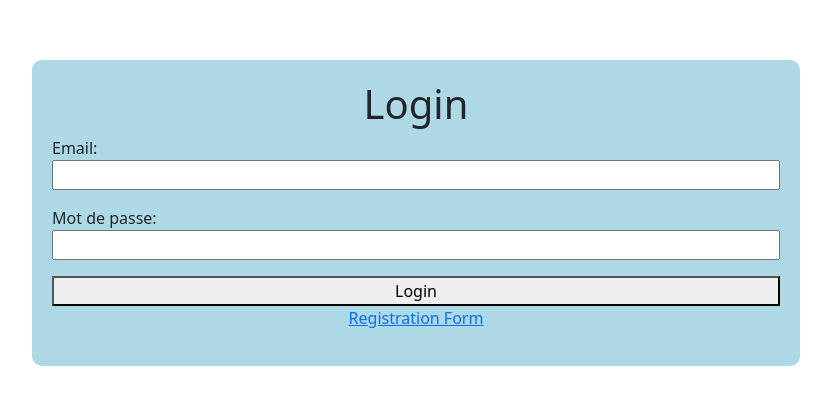
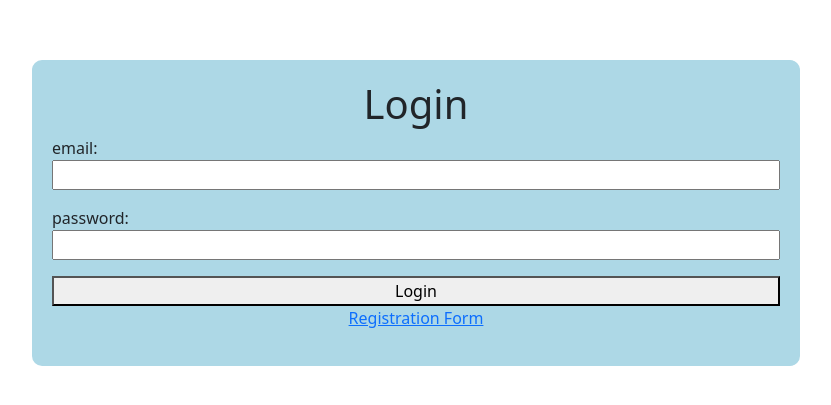
Before and after one commit to nadavby/sachanadav-front, a React (Vite) app: page / in a window 1280 px wide. Shown: the part 187-592 px from the top of the page, without its empty margins (224-1055 px from the left). Built offline with nearby package versions, Linux system fonts and the light colour scheme.

Commit message:
added navigation after registration

```diff
--- a/src/components/Login/index.tsx
+++ b/src/components/Login/index.tsx
@@ -18,7 +18,6 @@ export const Login: FC = () => {
 
       if (response.data.accessToken && response.data.refreshToken) {
         console.log("Login success :", response.data);
-
       }
     } catch (error) {
       console.error(error);
@@ -27,23 +26,44 @@ export const Login: FC = () => {
 
   return (
     <form onSubmit={handleSubmit(onSubmit)}>
-            <div style={{
-            width:'100vw',
-            display:'flex',
-            backgroundColor:'white',
-            height:'100vh',
-            justifyContent:'center',
-            alignItems:'center' }}>
-             <div className='d-flex flex-column ' style={{width:'60%',backgroundColor:'lightblue',padding:'20px',borderRadius:'10px'}}>
-            <h1 style ={{ display:'flex', justifyContent:'center'}}>Login</h1>
-            <label>Email:</label>
-            <input type="email" className="mb-3" {...register("email")} required />
+      <div
+        style={{
+          width: "100vw",
+          display: "flex",
+          backgroundColor: "white",
+          height: "100vh",
+          justifyContent: "center",
+          alignItems: "center",
+        }}
+      >
+        <div
+          className="d-flex flex-column "
+          style={{
+            width: "60%",
+            backgroundColor: "lightblue",
+            padding: "20px",
+            borderRadius: "10px",
+          }}
+        >
+          <h1 style={{ display: "flex", justifyContent: "center" }}>Login</h1>
+          <label>email:</label>
+          <input
+            type="email"
+            className="mb-3"
+            {...register("email")}
+            required
+          />
 
-            <label>Mot de passe:</label>
-            <input type="password" className="mb-3" {...register("password")} required />
+          <label>password:</label>
+          <input
+            type="password"
+            className="mb-3"
+            {...register("password")}
+            required
+          />
 
           <button type="submit">Login</button>
-            <p style={{textAlign:'center'}}>
+          <p style={{ textAlign: "center" }}>
             <Link to="/register">Registration Form</Link>
           </p>
         </div>
--- a/src/components/RegristrationForm/index.tsx
+++ b/src/components/RegristrationForm/index.tsx
@@ -1,105 +1,168 @@
-import { FC, useEffect, useState } from "react"
-import { FontAwesomeIcon } from '@fortawesome/react-fontawesome'
-import { faImage } from '@fortawesome/free-solid-svg-icons'
+import { FC, useEffect, useState } from "react";
+import { FontAwesomeIcon } from "@fortawesome/react-fontawesome";
+import { faImage } from "@fortawesome/free-solid-svg-icons";
 import { useForm } from "react-hook-form";
-import userService, { IUser } from  "../../services/user-service";
+import userService, { IUser } from "../../services/user-service";
 import { CredentialResponse, GoogleLogin } from "@react-oauth/google";
-import avatar from '../../assets/avatar.png';
-import { z } from 'zod';
-import { zodResolver } from '@hookform/resolvers/zod';
-
+import avatar from "../../assets/avatar.png";
+import { z } from "zod";
+import { zodResolver } from "@hookform/resolvers/zod";
+import { useNavigate } from "react-router-dom";
 
 export type formData = z.infer<typeof schema>;
 
 const schema = z.object({
   email: z.string().email(),
-    password: z.string().min(8, 'Password must be at least 8 characters'),
-    img: z.optional(z.instanceof(FileList))
+  password: z.string().min(8, "Password must be at least 8 characters"),
+  img: z.optional(z.instanceof(FileList)),
 });
 
+export const RegistrationForm: FC = () => {
+  const [file, setFile] = useState<File | null>(null);
+  //const inputFileRef= useRef<HTMLInputElement>(null);
+  const navigate = useNavigate();
+  const {
+    register,
+    handleSubmit,
+    watch,
+    formState: { errors },
+  } = useForm<formData>({ resolver: zodResolver(schema) });
+  const [watchImg] = watch(["img"]);
+  const inputFileRef: { current: HTMLInputElement | null } = { current: null };
 
-export const RegistrationForm:FC = () => {
-    const[file,setFile] = useState<File | null>(null);
-    //const inputFileRef= useRef<HTMLInputElement>(null);
-    const {register,handleSubmit, watch,formState:{errors}} = useForm<formData>({resolver: zodResolver(schema)});
-    const [watchImg] = watch(['img']);
-    const inputFileRef:{current:HTMLInputElement | null} = {current:null};
-
-
-
-
-useEffect(()=>{
-    if(watchImg){
+  useEffect(() => {
+    if (watchImg) {
       setFile(watchImg[0]);
     }
-},[watchImg]);
+  }, [watchImg]);
 
-const onSubmit = async (data:formData) => {
-    console.log(data)
-    const { request } = await userService.uploadImage(file as File)
-    request.then((res) => {
-        console.log(res.data)
+  const onSubmit = async (data: formData) => {
+    console.log(data);
+    const { request } = await userService.uploadImage(file as File);
+    request
+      .then((res) => {
+        console.log(res.data);
         const user: IUser = {
           email: data.email,
           password: data.password,
-            imgUrl: res.data.url
-        }
-        const { request } = userService.register(user)
-        request.then((res) => {
-            console.log(res.data)
-        }).catch((error) => {
-            console.error(error)
+          imgUrl: res.data.url,
+        };
+        const { request } = userService.register(user);
+        request
+          .then((res) => {
+            console.log(res.data);
+            navigate("/login");
           })
-    }).catch((error) => {
-        console.error(error)
+          .catch((error) => {
+            console.error(error);
+          });
       })
-
-
-}
+      .catch((error) => {
+        console.error(error);
+      });
+  };
   const onGoogleLoginSuccess = async (response: CredentialResponse) => {
     console.log(response);
-        const {request} =  userService.googleSignIn(response);
-        request.then((res)=>{
+    const { request } = userService.googleSignIn(response);
+    request
+      .then((res) => {
         console.log(res);
-        }).catch((error)=>{
+      })
+      .catch((error) => {
         console.error(error);
       });
+  };
+  const onGoogleLoginError = async () => {
+    console.log("Google login failed");
+  };
 
-
-
-
-}
-const onGoogleLoginError = async () => {
-    console.log('Google login failed');
-}
-
-const {ref,...rest} = register('img');
-    return(
+  const { ref, ...rest } = register("img");
+  return (
     <form onSubmit={handleSubmit(onSubmit)}>
-        <div style={{
-            width:'100vw',
-            display:'flex',
-            backgroundColor:'white',
-            height:'100vh',
-            justifyContent:'center',
-            alignItems:'center'}} >
-        <div className='d-flex flex-column ' style={{width:'60%',backgroundColor:'lightblue',padding:'20px',borderRadius:'10px'}}>
-        <h1 style={{alignSelf:'center'}}>Registration Form</h1>
-        <img src={file?URL.createObjectURL(file):avatar} alt="" style={{width:'200px',height:'200px',alignSelf:'center',borderRadius:'50%',marginBottom:'10px'}}/>
-        <FontAwesomeIcon icon={faImage} className="fa-xl " onClick={()=>{inputFileRef.current?.click()}} style={{alignSelf:'baseline',marginBottom:'20px',marginLeft:'275px'}}/>
-        <input  {...rest} ref={(e)=>{ref(e); inputFileRef.current=e}} id='img' type="file"className="mb-3" accept="image/jpeg,image/png" style={{display:'none'}}/>
+      <div
+        style={{
+          width: "100vw",
+          display: "flex",
+          backgroundColor: "white",
+          height: "100vh",
+          justifyContent: "center",
+          alignItems: "center",
+        }}
+      >
+        <div
+          className="d-flex flex-column "
+          style={{
+            width: "60%",
+            backgroundColor: "lightblue",
+            padding: "20px",
+            borderRadius: "10px",
+          }}
+        >
+          <h1 style={{ alignSelf: "center" }}>Registration Form</h1>
+          <img
+            src={file ? URL.createObjectURL(file) : avatar}
+            alt=""
+            style={{
+              width: "200px",
+              height: "200px",
+              alignSelf: "center",
+              borderRadius: "50%",
+              marginBottom: "10px",
+            }}
+          />
+          <FontAwesomeIcon
+            icon={faImage}
+            className="fa-xl "
+            onClick={() => {
+              inputFileRef.current?.click();
+            }}
+            style={{
+              alignSelf: "baseline",
+              marginBottom: "20px",
+              marginLeft: "275px",
+            }}
+          />
+          <input
+            {...rest}
+            ref={(e) => {
+              ref(e);
+              inputFileRef.current = e;
+            }}
+            id="img"
+            type="file"
+            className="mb-3"
+            accept="image/jpeg,image/png"
+            style={{ display: "none" }}
+          />
           <label>email:</label>
-        <input {...register('email')} type="email" placeholder="Enter your email" className="mb" style={{borderRadius:'5px',border:'1px'}}/>
-        {errors.email && <p className='text-danger'>{errors.email.message}</p>}
+          <input
+            {...register("email")}
+            type="email"
+            placeholder="Enter your email"
+            className="mb"
+            style={{ borderRadius: "5px", border: "1px" }}
+          />
+          {errors.email && (
+            <p className="text-danger">{errors.email.message}</p>
+          )}
           <label>password:</label>
-        <input {...register('password')} type="password" placeholder="Enter your password" className="mb-3" style={{borderRadius:'5px',border:'1px'}}/>
-        {errors.password && <p className='text-danger'>{errors.password.message}</p>}
-        <button className="btn btn-outline-secondary" >Register</button>
-        <GoogleLogin onSuccess={onGoogleLoginSuccess} onError={onGoogleLoginError} />
+          <input
+            {...register("password")}
+            type="password"
+            placeholder="Enter your password"
+            className="mb-3"
+            style={{ borderRadius: "5px", border: "1px" }}
+          />
+          {errors.password && (
+            <p className="text-danger">{errors.password.message}</p>
+          )}
+          <button className="btn btn-outline-secondary">Register</button>
+          <GoogleLogin
+            onSuccess={onGoogleLoginSuccess}
+            onError={onGoogleLoginError}
+          />
         </div>
       </div>
     </form>
-
-
-    )
-}
+  );
+};
```
Lines whose indentation alone changed are shown as unchanged.
